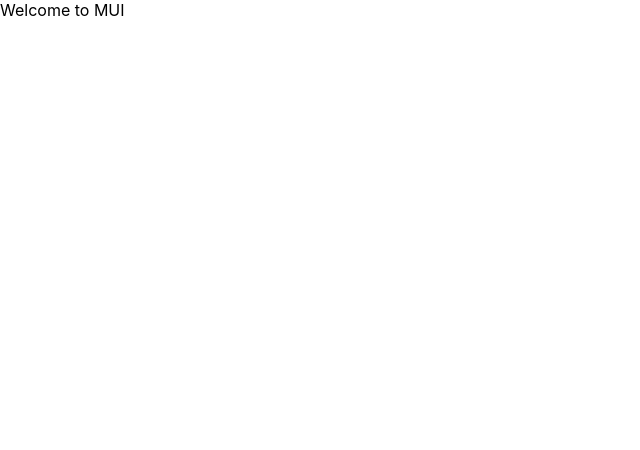
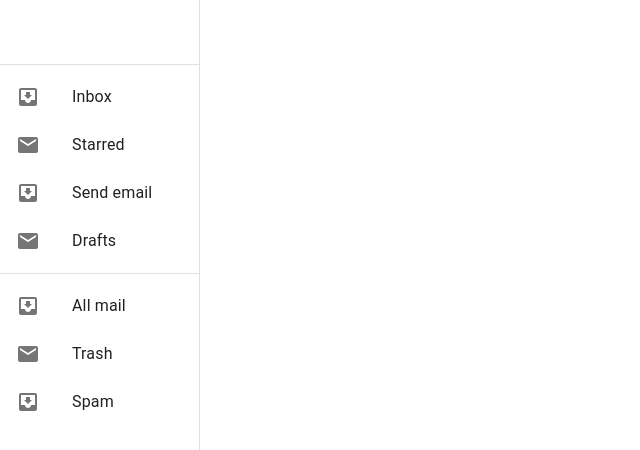
Before and after one commit to brunohgrau/mui, a React (Create React App) app: page / in a window 1280 px wide. Shown: the top 450 px of the page, without its empty margins (0-640 px from the left). Built offline with nearby package versions, Linux system fonts and the light colour scheme.

Commit message:
MUI Setup

```diff
--- a/package.json
+++ b/package.json
@@ -3,9 +3,14 @@
   "version": "0.1.0",
   "private": true,
   "dependencies": {
+    "@emotion/react": "^11.11.4",
+    "@emotion/styled": "^11.11.0",
+    "@mui/icons-material": "^5.15.12",
+    "@mui/material": "^5.15.12",
     "@testing-library/jest-dom": "^5.17.0",
     "@testing-library/react": "^13.4.0",
     "@testing-library/user-event": "^13.5.0",
+    "nodemon": "^3.1.0",
     "react": "^18.2.0",
     "react-dom": "^18.2.0",
     "react-scripts": "5.0.1",
--- a/src/App.js
+++ b/src/App.js
@@ -1,7 +1,11 @@
 import React from "react";
-
+import Navbar from "./components/Navbar";
 const App = () => {
-  return <div>Welcome to MUI</div>;
+  return (
+    <>
+      <Navbar />
+    </>
+  );
 };
 
 export default App;
--- /dev/null
+++ b/src/components/Navbar.js
@@ -0,0 +1,61 @@
+import React from "react";
+import Drawer from "@mui/material/Drawer";
+import Toolbar from "@mui/material/Toolbar";
+import List from "@mui/material/List";
+import Divider from "@mui/material/Divider";
+import ListItem from "@mui/material/ListItem";
+import ListItemButton from "@mui/material/ListItemButton";
+import ListItemIcon from "@mui/material/ListItemIcon";
+import ListItemText from "@mui/material/ListItemText";
+import InboxIcon from "@mui/icons-material/MoveToInbox";
+import MailIcon from "@mui/icons-material/Mail";
+
+const Navbar = () => {
+  const drawerWidth = 200;
+  return (
+    <>
+      <Drawer
+        sx={{
+          width: drawerWidth,
+          flexShrink: 0,
+          "& .MuiDrawer-paper": {
+            width: drawerWidth,
+            boxSizing: "border-box",
+          },
+        }}
+        variant="permanent"
+        anchor="left"
+      >
+        <Toolbar />
+        <Divider />
+        <List>
+          {["Inbox", "Starred", "Send email", "Drafts"].map((text, index) => (
+            <ListItem key={text} disablePadding>
+              <ListItemButton>
+                <ListItemIcon>
+                  {index % 2 === 0 ? <InboxIcon /> : <MailIcon />}
+                </ListItemIcon>
+                <ListItemText primary={text} />
+              </ListItemButton>
+            </ListItem>
+          ))}
+        </List>
+        <Divider />
+        <List>
+          {["All mail", "Trash", "Spam"].map((text, index) => (
+            <ListItem key={text} disablePadding>
+              <ListItemButton>
+                <ListItemIcon>
+                  {index % 2 === 0 ? <InboxIcon /> : <MailIcon />}
+                </ListItemIcon>
+                <ListItemText primary={text} />
+              </ListItemButton>
+            </ListItem>
+          ))}
+        </List>
+      </Drawer>
+    </>
+  );
+};
+
+export default Navbar;
```
Also changed, not shown: 1 other file (tests, documents, lock files or other folders).
